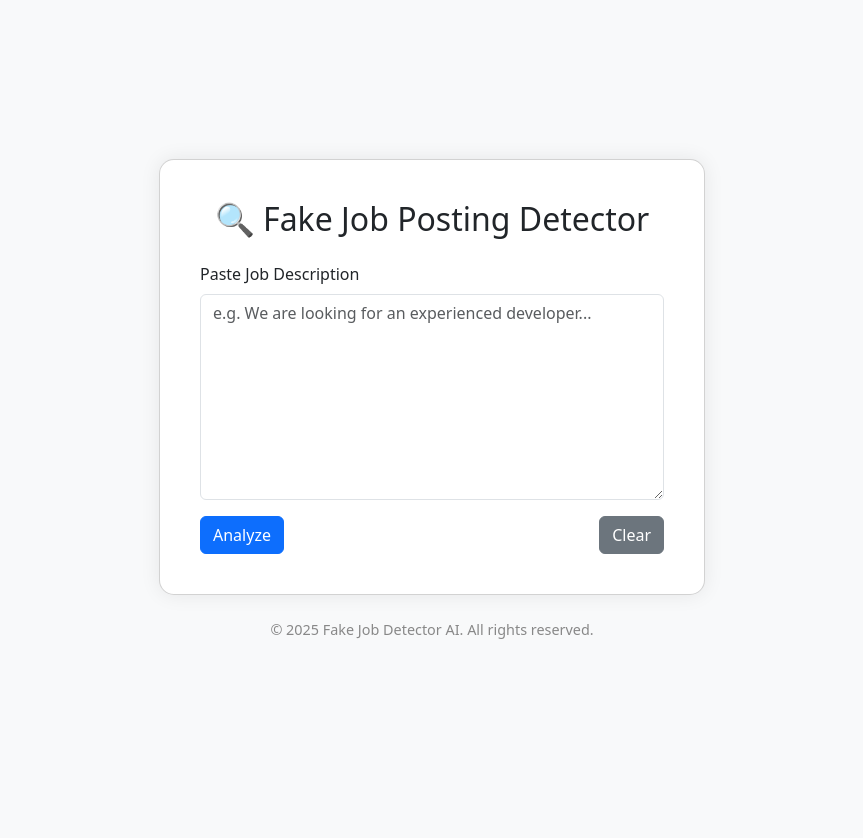
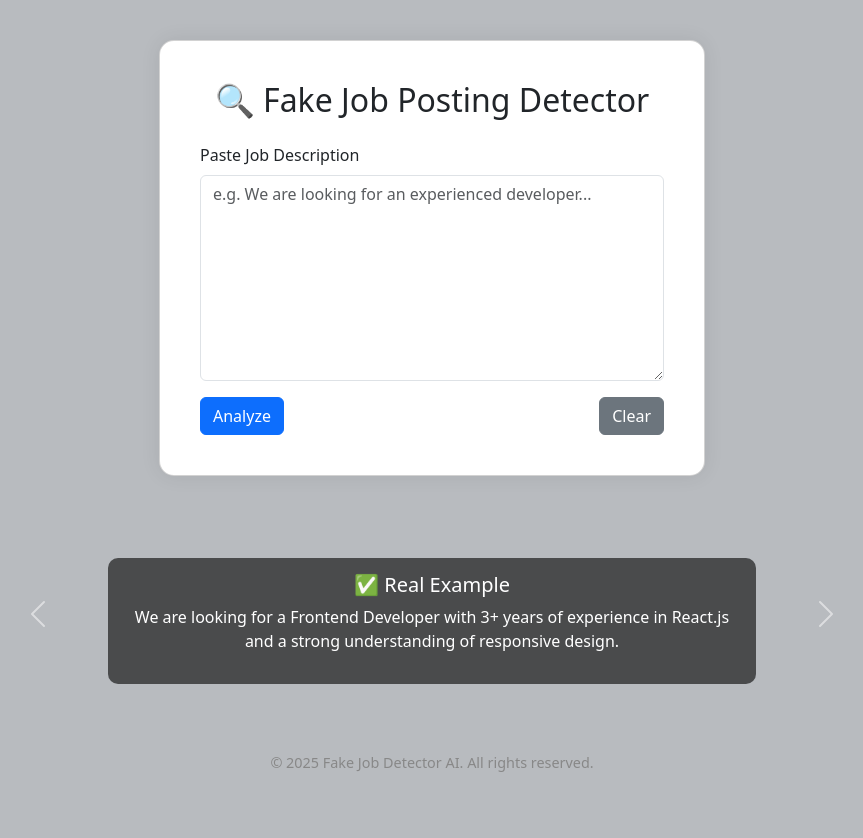
Before and after one commit to Shoaib232002/Fake-Job-Postings-Detection, a Flask app: page / in a window 1280 px wide. Shown: the whole page, without its empty margins (208-1071 px from the left). Before the commit the page ends 800 px from the top, so only its background shows below. Run offline with Flask 3, Linux system fonts and the light colour scheme; parts of the project's set-up code (start-up, migrations or seed data) failed here and were passed over.

Commit message:
added carousel for examples

```diff
--- a/templates/index.html
+++ b/templates/index.html
@@ -10,12 +10,13 @@
 
   <style>
     body {
-      background: #f8f9fa;
+      background: #b8bbbf;
       min-height: 100vh;
       display: flex;
       align-items: center;
       justify-content: center;
       padding: 40px;
+      flex-direction: column;
     }
 
     .card {
@@ -39,11 +40,21 @@
       color: #888;
       margin-top: 30px;
     }
+
+    .carousel-caption {
+      background-color: rgba(0, 0, 0, 0.6);
+      border-radius: 10px;
+      padding: 15px;
+    }
+
+    .carousel-item {
+      min-height: 180px;
+    }
   </style>
 </head>
 <body>
 
-  <div class="container">
+  <div class="container mb-4">
     <div class="row justify-content-center">
       <div class="col-md-8 col-lg-6">
         <div class="card p-4">
@@ -67,14 +78,69 @@
             {% endif %}
           </div>
         </div>
-        <div class="footer mt-4">
-          &copy; 2025 Fake Job Detector AI. All rights reserved.
+      </div>
+    </div>
+
+    <!-- Carousel for Examples -->
+    <div class="row justify-content-center mt-5">
+      <div class="col-md-10">
+        <div id="exampleCarousel" class="carousel slide" data-bs-ride="carousel">
+          <div class="carousel-inner">
+
+            <div class="carousel-item active">
+              <div class="d-flex align-items-center justify-content-center h-100">
+                <div class="carousel-caption">
+                  <h5>✅ Real Example</h5>
+                  <p>We are looking for a Frontend Developer with 3+ years of experience in React.js and a strong understanding of responsive design.</p>
+                </div>
+              </div>
+            </div>
+
+            <div class="carousel-item">
+              <div class="d-flex align-items-center justify-content-center h-100">
+                <div class="carousel-caption">
+                  <h5>❌ Fake Example</h5>
+                  <p>Urgent work-from-home job! Earn ₹25,000 weekly just by typing. No skills needed. WhatsApp HR immediately: 1234567890.</p>
+                </div>
+              </div>
+            </div>
+
+            <div class="carousel-item">
+              <div class="d-flex align-items-center justify-content-center h-100">
+                <div class="carousel-caption">
+                  <h5>✅ Real Example</h5>
+                  <p>Join our marketing team at ABC Corp as a Digital Marketing Analyst. Must have Google Ads and SEO experience.</p>
+                </div>
+              </div>
+            </div>
+
+            <div class="carousel-item">
+              <div class="d-flex align-items-center justify-content-center h-100">
+                <div class="carousel-caption">
+                  <h5>❌ Fake Example</h5>
+                  <p>Our company is seeking Receptionist/ Administrative Assistant to monitor multi-line phones, greet visitors, and assist with various clerical duties as needed. Must possess a professional demeanor and basic computer skills, including Word, Excel and Outlook. This is a full-time position with an excellent benefits package, including 401(k)</p>
+                </div>
+              </div>
+            </div>
+
+          </div>
+          <button class="carousel-control-prev" type="button" data-bs-target="#exampleCarousel" data-bs-slide="prev">
+            <span class="carousel-control-prev-icon"></span>
+          </button>
+          <button class="carousel-control-next" type="button" data-bs-target="#exampleCarousel" data-bs-slide="next">
+            <span class="carousel-control-next-icon"></span>
+          </button>
         </div>
       </div>
     </div>
+
+    <!-- Footer -->
+    <div class="footer mt-5">
+      &copy; 2025 Fake Job Detector AI. All rights reserved.
+    </div>
   </div>
 
-  <!-- JavaScript to Clear Text and Result -->
+  <!-- JavaScript -->
   <script>
     function clearForm() {
       document.getElementById("job_text").value = "";
```
